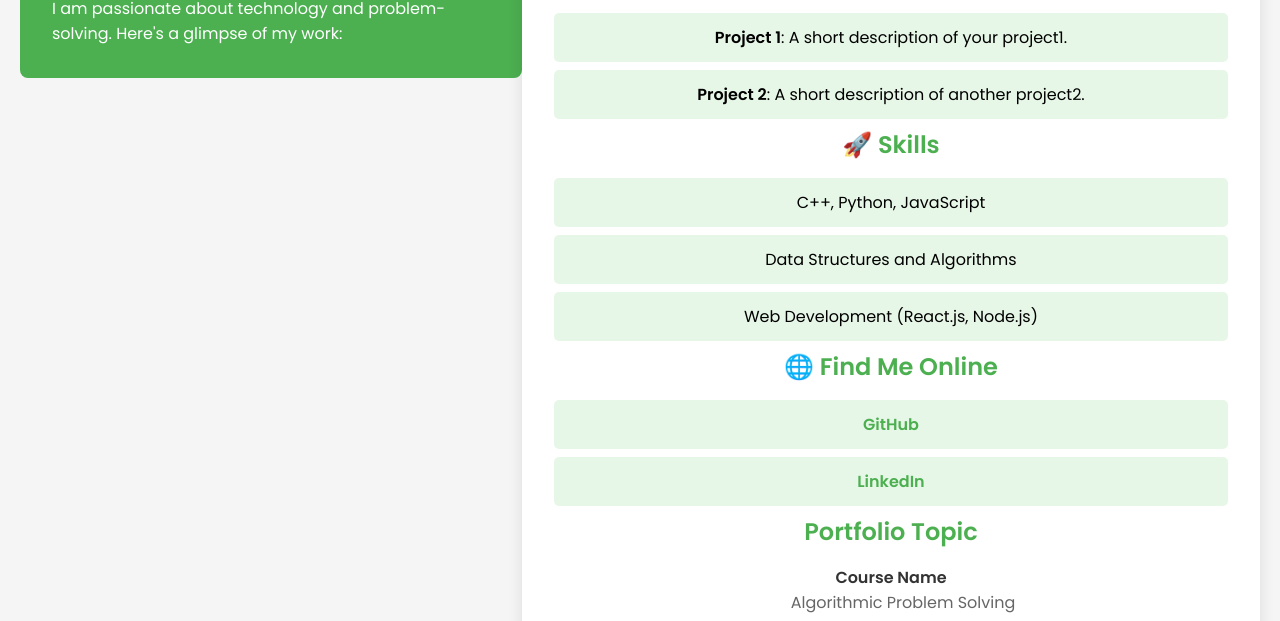
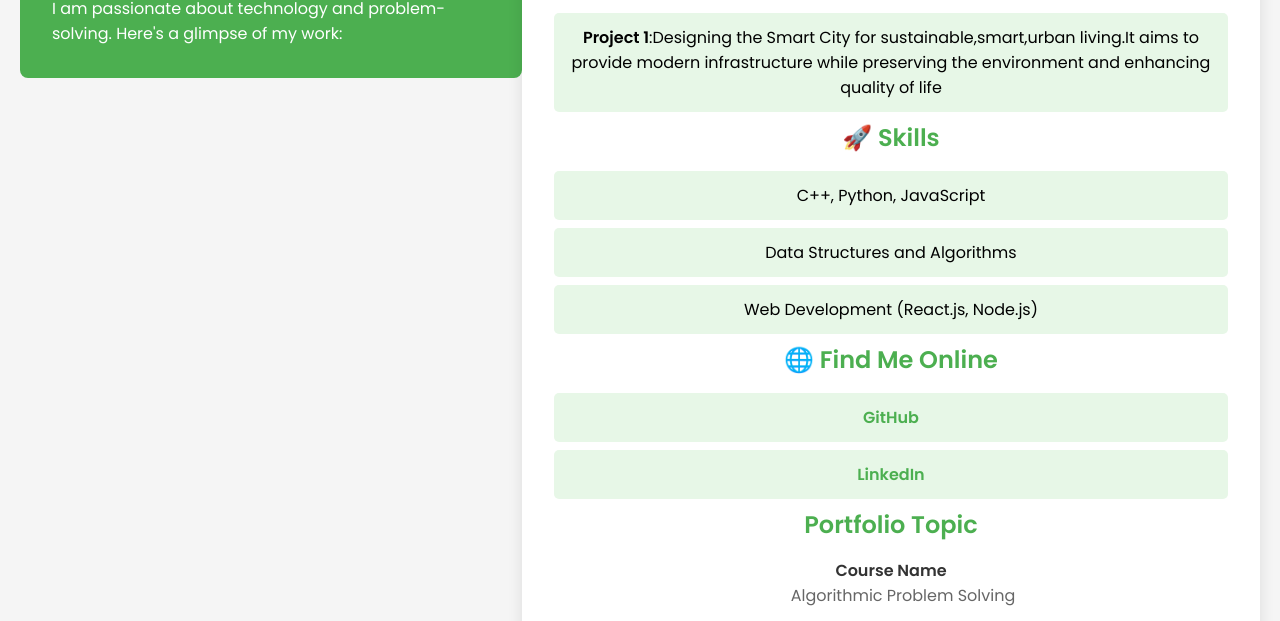
Before and after one commit to 01fe23bcs293/Github.io, a plain HTML site: page index.html in a window 1280 px wide. Shown: the part 120-741 px from the top of the page. Drawn offline with Linux system fonts and the light colour scheme.

Commit message:
Update index.html

```diff
--- a/index.html
+++ b/index.html
@@ -16,8 +16,7 @@
     <section>
         <h2>🛠️ Projects</h2>
         <ul>
-            <li><strong>Project 1</strong>: A short description of your project1.</li>
-            <li><strong>Project 2</strong>: A short description of another project2.</li>
+            <li><strong>Project 1</strong>:Designing the Smart City for sustainable,smart,urban living.It aims to provide modern infrastructure while preserving the environment and enhancing quality of life</li>
         </ul>
 
         <h2>🚀 Skills</h2>
```
